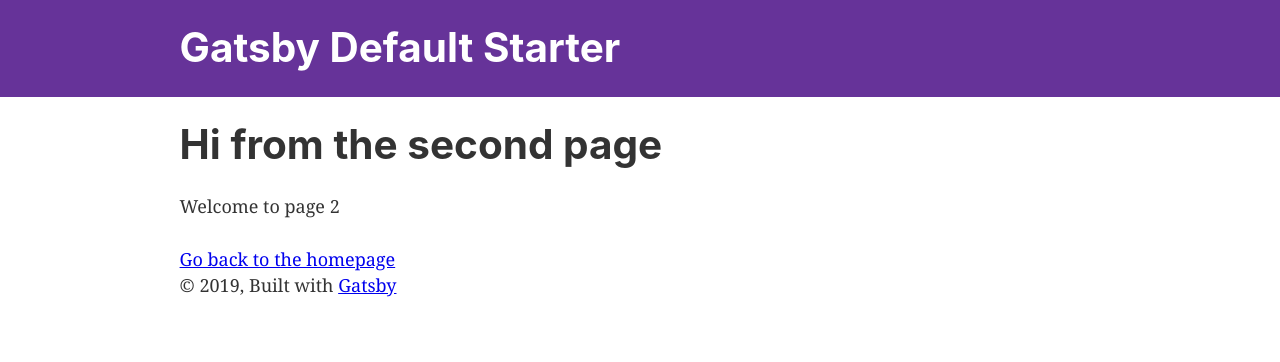
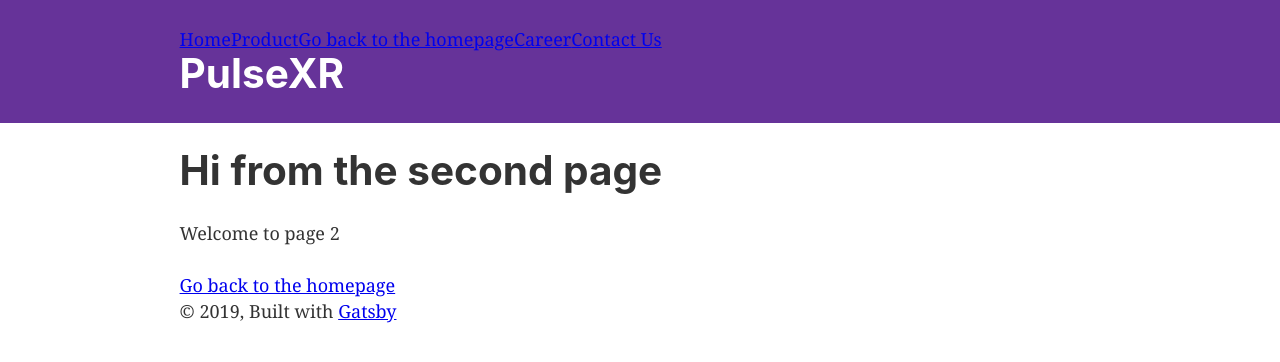
Before and after one commit to cantdrinkmilk/PulseXR, a Gatsby site: page /page-2 in a window 1280 px wide. Built offline with nearby package versions, Linux system fonts and the light colour scheme; Gatsby itself is replaced by a stand-in of ours.

Commit message:
add links to header

```diff
--- a/src/components/header.js
+++ b/src/components/header.js
@@ -16,15 +16,23 @@ const Header = ({ siteTitle }) => (
         padding: `1.45rem 1.0875rem`,
       }}
     >
+
+      <Link to="/">Home</Link>
+      <Link to="/">Product</Link>
+      <Link to="/">Go back to the homepage</Link>
+      <Link to="/">Career</Link>
+      <Link to="/">Contact Us</Link>
       <h1 style={{ margin: 0 }}>
         <Link
           to="/"
           style={{
-            color: `white`,
+            color: `White`,
             textDecoration: `none`,
           }}
         >
-          {siteTitle}
+
+          {"PulseXR"}
+
         </Link>
       </h1>
     </div>
--- a/src/components/image.js
+++ b/src/components/image.js
@@ -16,7 +16,7 @@ import Img from "gatsby-image"
 const Image = () => {
   const data = useStaticQuery(graphql`
     query {
-      placeholderImage: file(relativePath: { eq: "gatsby-astronaut.png" }) {
+      placeholderImage: file(relativePath: { eq: "Welchcorgipembroke.JPG" }) {
         childImageSharp {
           fluid(maxWidth: 300) {
             ...GatsbyImageSharpFluid
```
